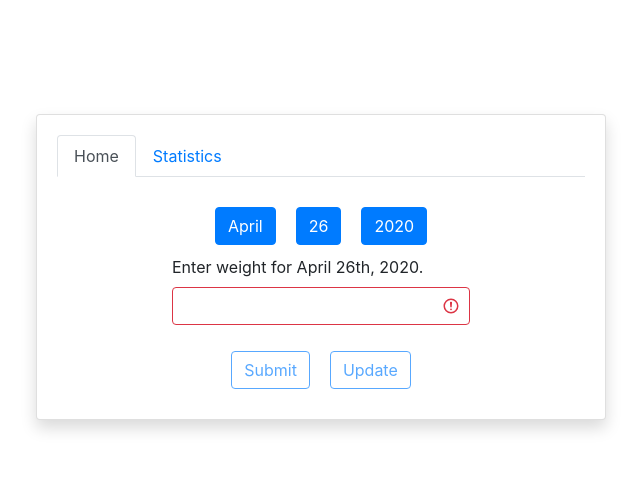
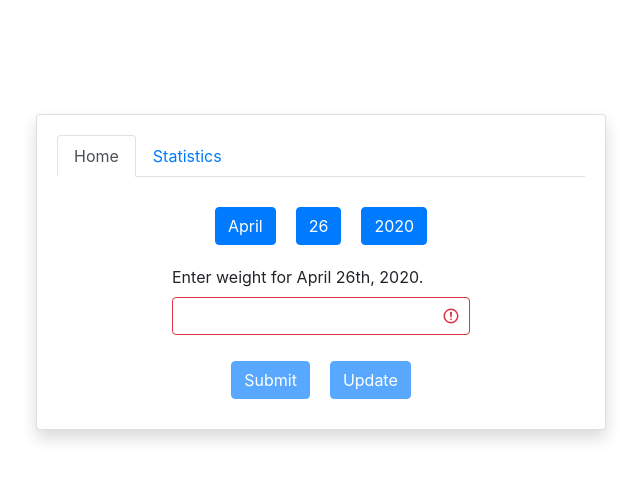
Before and after one commit to werdrew/weight-a-minute, a React (Create React App) app in the folder frontend/: page / in a window 1280 px wide. Shown: the top 480 px of the page, without its empty margins (319-959 px from the left). Built offline with nearby package versions, Linux system fonts and the light colour scheme.

Commit message:
Some styling fixes

```diff
--- a/frontend/src/components/Main.js
+++ b/frontend/src/components/Main.js
@@ -47,11 +47,9 @@ const Main = (props) => {
         {homeForm}
         <Row className='btn-row justify-content-center'>
           <Button
-            outline
             color="primary"
             disabled={!isValidWeight(weight)}>Submit</Button>
           <Button
-            outline
             color="primary"
             disabled={!isValidWeight(weight)}>Update</Button>
         </Row>
--- a/frontend/src/index.css
+++ b/frontend/src/index.css
@@ -30,3 +30,7 @@ code {
 .card-text {
   padding-top: 20px;
 }
+
+label {
+  margin-top: 10px;
+}
```
